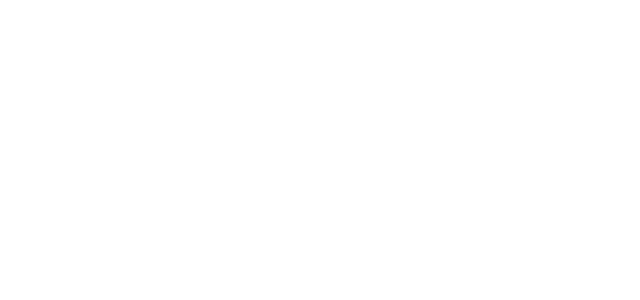
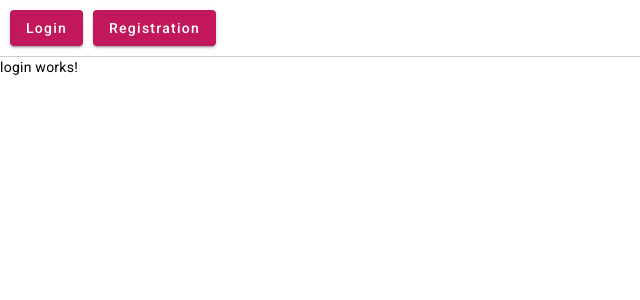
Before and after one commit to Pasha3amok/TaskTracker, an Angular app in the folder task-tracker/: page /auth/login in a window 1280 px wide. Before the commit this address led to /. Shown: the top 300 px of the page, without its empty margins (0-640 px from the left). Built offline with nearby package versions, Linux system fonts and the light colour scheme.

Commit message:
add auth buttons

```diff
--- a/task-tracker/src/app/app.component.html
+++ b/task-tracker/src/app/app.component.html
@@ -1,2 +1,5 @@
-<div class="header"></div>
+<div class="header">
+	<button mat-raised-button color="primary" [routerLink]="'auth/login'">Login</button>
+	<button mat-raised-button color="primary" [routerLink]="'auth/registration'">Registration</button>
+</div>
 <router-outlet></router-outlet>
--- a/task-tracker/src/app/app.component.scss
+++ b/task-tracker/src/app/app.component.scss
@@ -0,0 +1,11 @@
+.header {
+	padding: 10px;
+	border-bottom: 1px solid #ccc;
+	display: flex;
+	align-items: center;
+	& > *{
+		&:not(:last-child){
+			margin-right: 10px;
+		}
+	}
+}
--- a/task-tracker/src/app/app.component.ts
+++ b/task-tracker/src/app/app.component.ts
@@ -1,14 +1,15 @@
 import { Component } from '@angular/core';
-import { RouterOutlet } from '@angular/router';
+import { Router, RouterLink, RouterOutlet } from '@angular/router';
 import { MatButton } from '@angular/material/button';
 
 @Component({
 	selector: 'app-root',
 	standalone: true,
-	imports: [RouterOutlet, MatButton],
+	imports: [RouterOutlet, MatButton, RouterLink],
 	templateUrl: './app.component.html',
 	styleUrl: './app.component.scss'
 })
 export class AppComponent {
 	title = 'task-tracker';
+login: any;
 }
--- a/task-tracker/src/app/app.routes.ts
+++ b/task-tracker/src/app/app.routes.ts
@@ -2,5 +2,10 @@ import { Routes } from '@angular/router';
 
 export const routes: Routes = [{
 	path: '',
+	redirectTo:'auth/login',
+	pathMatch:'full',
+},
+{
+	path: 'auth',
 	loadChildren: () => import('./modules/auth/auth.module').then(mod => mod.AuthModule)
 }];
--- a/task-tracker/src/app/modules/auth/auth.module.ts
+++ b/task-tracker/src/app/modules/auth/auth.module.ts
@@ -7,6 +7,9 @@ import { RouterModule, Routes } from '@angular/router';
 const routes: Routes = [{
 	path: 'login',
 	component: LoginComponent
+},{
+	path: 'registration',
+	component: RegistrationComponent
 }];
 
 @NgModule({
```
